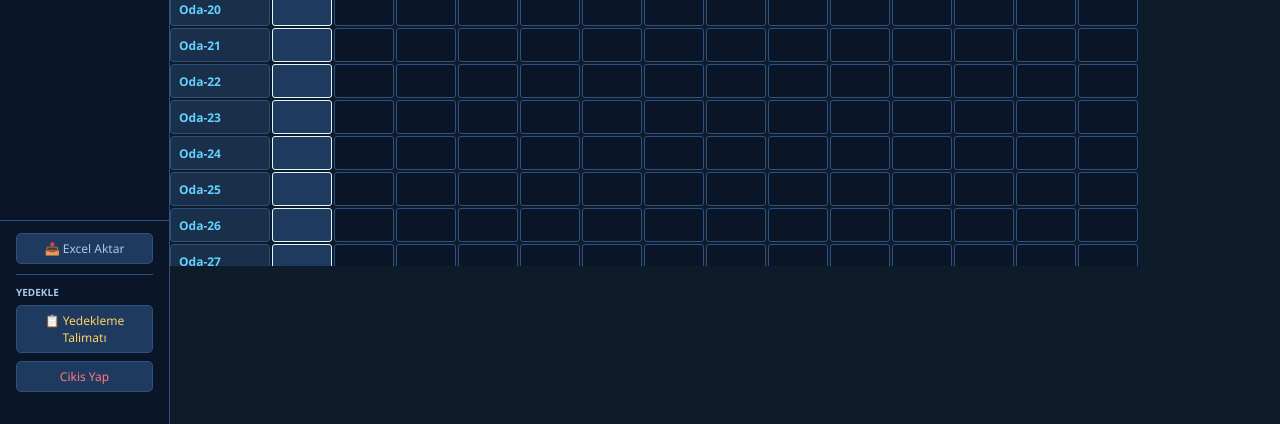
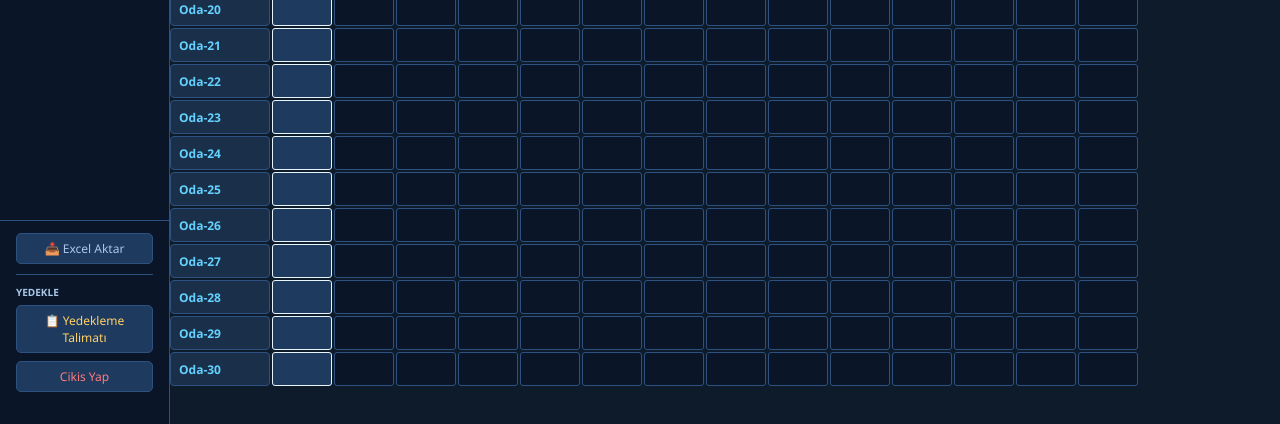
Before and after one commit to bmkucuk/otel-rzv, a Flask app: page /oda-durumu in a window 1280 px wide. Shown: the part 854-1278 px from the top of the page. Run offline with Flask 3, Linux system fonts and the light colour scheme; the visitor is signed in with stand-in values (Sample User, id 1); data that the repository does not hold is empty.

Commit message:
grid yükseklik arttirildi

```diff
--- a/templates/oda_durumu.html
+++ b/templates/oda_durumu.html
@@ -25,7 +25,7 @@
 .day-header.today{color:var(--accent);border-color:var(--accent)40}
 
 /* Grid sadece oda satırları, scroll burada */
-.grid-wrap{overflow-x:auto;overflow-y:auto;max-height:calc(100vh - 320px)}
+.grid-wrap{overflow-x:auto;overflow-y:auto;max-height:calc(100vh - 200px)}
 .oda-grid{display:grid;gap:2px;min-width:max-content}
 
 .oda-label{background:var(--card);padding:5px 8px;font-size:12px;font-weight:700;
```
